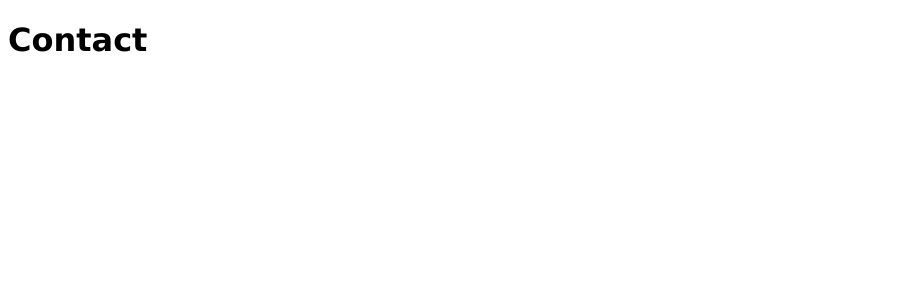
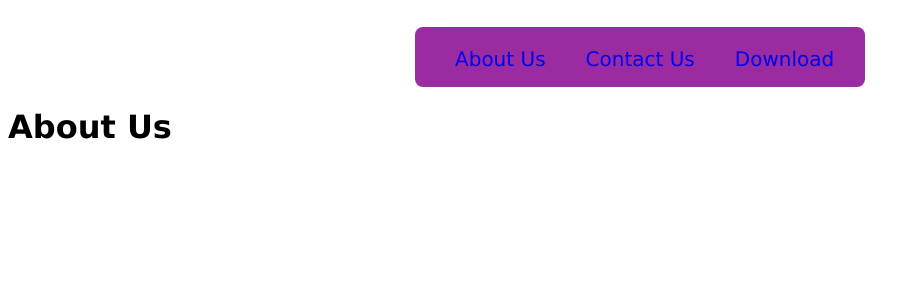
Before and after one commit to vilarj/DomiScan-Site, a React (Create React App) app in the folder domiscan-site/: page /domiscan-site/about in a window 1280 px wide. Shown: the top 300 px of the page, without its empty margins (0-919 px from the left). Built offline with nearby package versions, Linux system fonts and the light colour scheme.

Commit message:
Added a header for every page.

```diff
--- a/domiscan-site/src/Components/Footer.js
+++ b/domiscan-site/src/Components/Footer.js
@@ -1,16 +1,18 @@
-import React from 'react'
+import React from "react";
 
 class Footer extends React.Component {
-    render() {
-        return(
-        <div className='main-footer-box'>
-            <div>
-                <img src='' alt='AOE Logo'></img>
-                <p>Copyright © 2022 <a href=''>AOE</a> | <a href=''>Contact Us</a></p>
-            </div>
+  render() {
+    return (
+      <div className="main-footer-box">
+        <div>
+          <img src="" alt="AOE Logo"></img>
+          <p>
+            Copyright © 2022 <a href="https://github.com/vilarj">AOE</a>
+          </p>
         </div>
-        )
-    }
+      </div>
+    );
+  }
 }
 
-export default Footer
+export default Footer;
--- /dev/null
+++ b/domiscan-site/src/Components/Header.js
@@ -0,0 +1,28 @@
+import React from "react";
+import { Link } from "react-router-dom";
+
+class Header extends React.Component {
+  render() {
+    return (
+      <div className="main-title-box">
+        <ul className="about-box">
+          <li>
+            <Link to="../domiscan-site/about">About Us</Link>
+          </li>
+        </ul>
+        <ul className="contact-box">
+          <li>
+            <Link to="../domiscan-site/contact">Contact Us</Link>
+          </li>
+        </ul>
+        <ul className="download-box">
+          <li>
+            <Link to="../domiscan-site/download">Download</Link>
+          </li>
+        </ul>
+      </div>
+    );
+  }
+}
+
+export default Header;
--- a/domiscan-site/src/Components/Title.js
+++ /dev/null
@@ -1,23 +0,0 @@
-import React from 'react'
-import { Link } from 'react-router-dom';
-
-
-class Title extends React.Component {
-    render() {
-        return(
-            <div className='main-title-box'>
-                <ul className='about-box'>
-                    <li><Link to="../domiscan-site/about">About Us</Link></li>
-                </ul>
-                <ul className='contact-box'>
-                    <li><Link to="../domiscan-site/contact">Contact Us</Link></li>
-                </ul>
-                <ul className='download-box'>
-                    <li><Link to="../domiscan-site/download">Download</Link></li>
-                </ul>
-            </div>
-        )
-    }
-}
-
-export default Title
--- a/domiscan-site/src/Pages/About.js
+++ b/domiscan-site/src/Pages/About.js
@@ -1,5 +1,10 @@
-const Contact = () => {
-  return <h1>Contact</h1>;
-};
+import Header from "../Components/Header";
 
-export default Contact;
+export default function Contact() {
+  return (
+    <div>
+      <Header />
+      <h1>About Us</h1>
+    </div>
+  );
+}
--- a/domiscan-site/src/Pages/Contact.js
+++ b/domiscan-site/src/Pages/Contact.js
@@ -1,5 +1,12 @@
+import Header from "../Components/Header";
+
 const Contact = () => {
-  return <h1>Contact Me</h1>;
+  return (
+    <div>
+      <Header />
+      <h1>Contact Me</h1>
+    </div>
+  );
 };
 
 export default Contact;
--- a/domiscan-site/src/Pages/Download.js
+++ b/domiscan-site/src/Pages/Download.js
@@ -0,0 +1,12 @@
+import Header from "../Components/Header";
+
+const Download = () => {
+  return (
+    <div>
+      <Header />
+      <h1>Download</h1>
+    </div>
+  );
+};
+
+export default Download;
--- a/domiscan-site/src/Pages/Home.js
+++ b/domiscan-site/src/Pages/Home.js
@@ -1,15 +1,15 @@
-import Title from '../Components/Title'
-import Body from '../Components/Body'
-import Footer from '../Components/Footer'
+import Header from "../Components/Header";
+import Body from "../Components/Body";
+import Footer from "../Components/Footer";
 
 function Home() {
-    return(
-        <div>
-            <Title />
-            <Body />
-            <Footer />
-        </div>
-    )
+  return (
+    <div>
+      <Header />
+      <Body />
+      <Footer />
+    </div>
+  );
 }
 
-export default Home
+export default Home;
```
Also changed, not shown: domiscan-site/src/App.js (+6 -7 lines).
